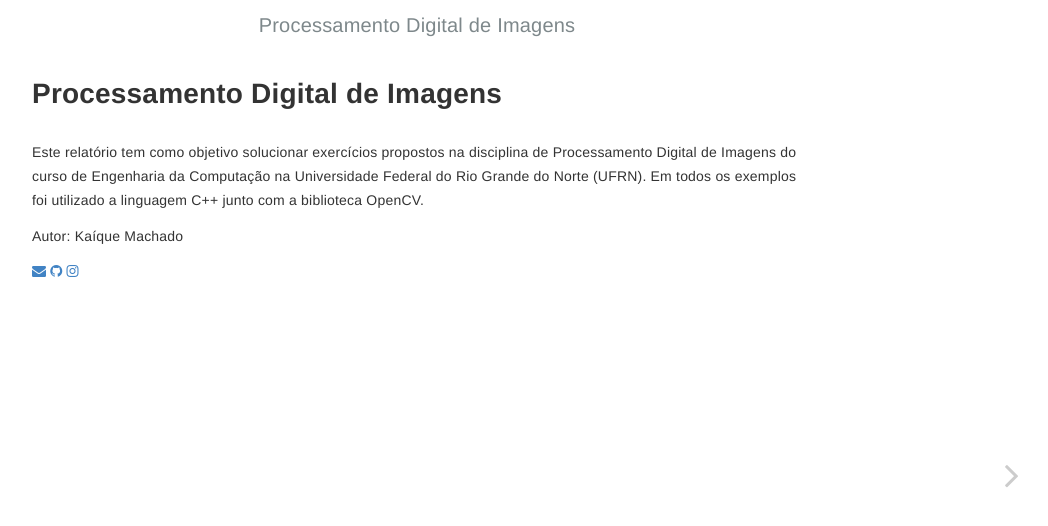
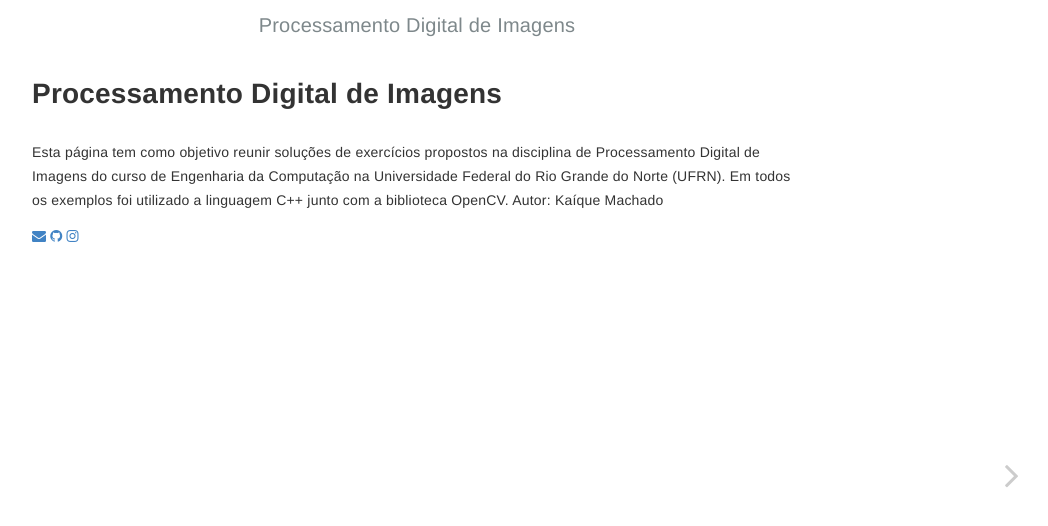
Before and after one commit to kaiquecodes/processamento-digital-imagens, a Jekyll site: the page built from index.md, in a window 1280 px wide. Shown: the top 526 px of the page, without its empty margins (223-1271 px from the left). Built offline with Jekyll 4.4.1, drawn with Linux system fonts in a browser that asks for light colours.

Commit message:
Update index.md

```diff
--- a/index.md
+++ b/index.md
@@ -2,8 +2,7 @@
 layout: home
 ---
 
-Este relatório tem como objetivo solucionar exercícios propostos na disciplina de Processamento Digital de Imagens do curso de Engenharia da Computação na Universidade Federal do Rio Grande do Norte (UFRN). Em todos os exemplos foi utilizado a linguagem C++ junto com a biblioteca OpenCV.
-
+Esta página tem como objetivo reunir soluções de exercícios propostos na disciplina de Processamento Digital de Imagens do curso de Engenharia da Computação na Universidade Federal do Rio Grande do Norte (UFRN). Em todos os exemplos foi utilizado a linguagem C++ junto com a biblioteca OpenCV.
 Autor: Kaíque Machado
 
 <!-- Add icon library -->
```
